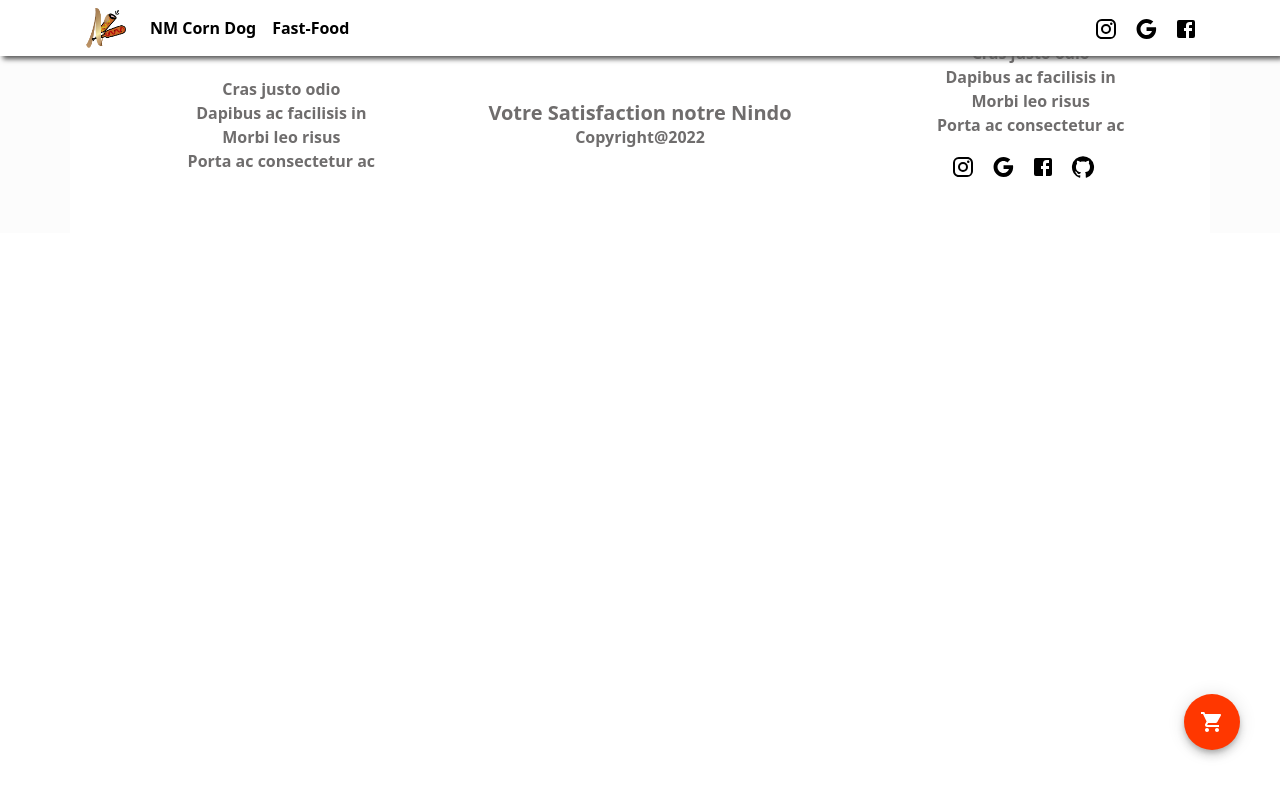
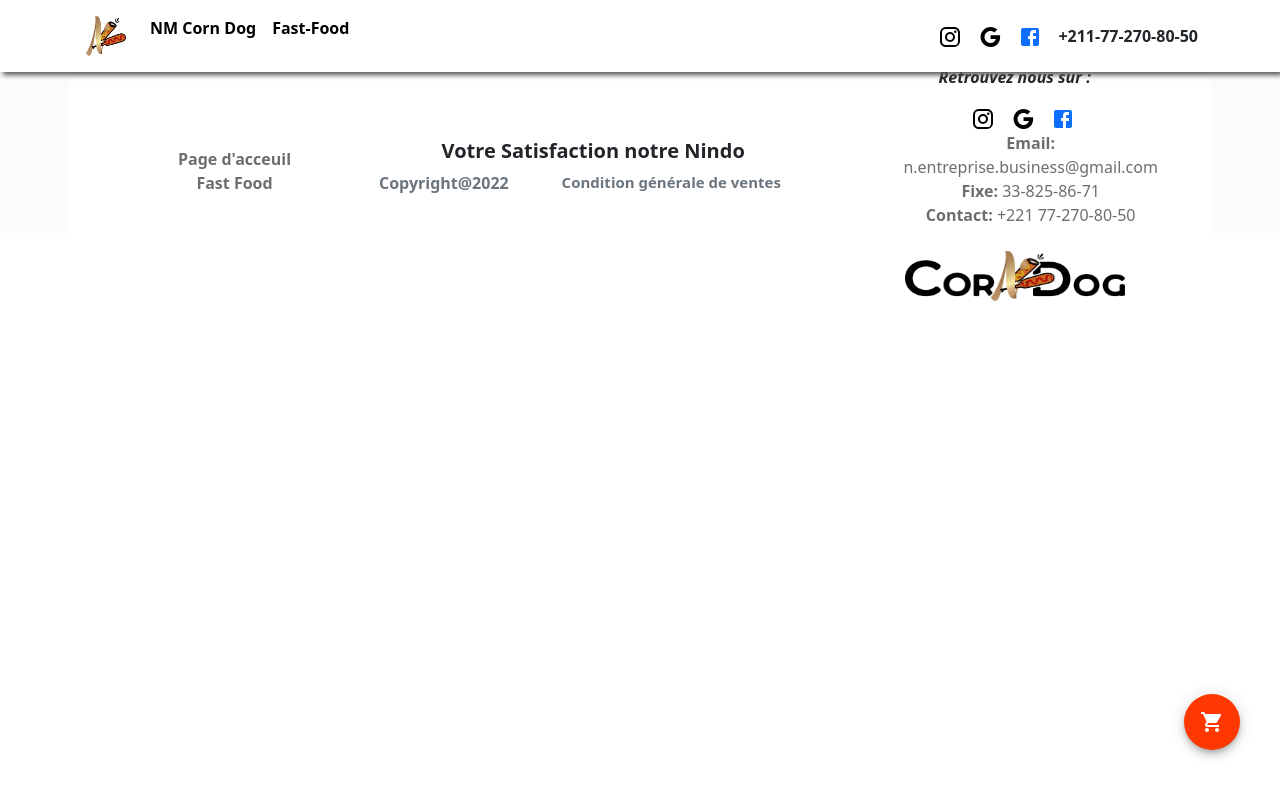
Before and after one commit to nicoHenriDi/CornDog, a React app: page /APropos in a window 1280 px wide. Built offline with nearby package versions, Linux system fonts and the light colour scheme.

Commit message:
Modification Footer

```diff
--- a/public/index.html
+++ b/public/index.html
@@ -24,7 +24,7 @@
       work correctly both with client-side routing and a non-root public URL.
       Learn how to configure a non-root public URL by running `npm run build`.
     -->
-    <title>React App</title>
+    <title>NM Corn Dog</title>
   </head>
   <body>
     <noscript>You need to enable JavaScript to run this app.</noscript>
--- a/src/Component/Footer.js
+++ b/src/Component/Footer.js
@@ -8,46 +8,67 @@ import { Container } from "react-bootstrap";
 import InstagramIcon from '@mui/icons-material/Instagram';
 import GoogleIcon from '@mui/icons-material/Google';
 import FacebookIcon from '@mui/icons-material/Facebook';
-import GitHubIcon from '@mui/icons-material/GitHub';
+// import GitHubIcon from '@mui/icons-material/GitHub';
+
+//Image Logo
+import photoLogo from '../Image/Logo4.png';
+
 function Footer(){
     return (
         <Container>
         <Row className="Footer p-2">
-                <Col className="FooterLeft">
+                <Col className="FooterLeft" sm={3} md={3} xl={3} lg={3}>
                     <ul>
-                        <li><strong>Cras justo odio</strong></li>
-                        <li><strong>Dapibus ac facilisis in</strong></li>
-                        <li><strong>Morbi leo risus</strong></li>
-                        <li><strong>Porta ac consectetur ac</strong></li>
+                        <li><strong>Page d'acceuil</strong></li>
+                        <li><strong>Fast Food</strong></li>
                     </ul>
                 </Col>
                 <Col className="FooterCenter">
                     <h5 className='Footer-slogan' style={{margin:"0",padding:"0"}}><strong>Votre Satisfaction notre Nindo</strong></h5>
-                    <p className='Footer-Copyright'><strong>Copyright@2022</strong></p>
+                    <Row>
+                        <Col  sm={4} md={4} xl={4} lg={4}>
+                            <p className='Footer-Copyright text-muted p-2'><strong>Copyright@2022</strong></p>
+                        </Col>
+                        <Col>
+                            <p className='Mention-Légale text-muted p-2' style={{fontSize:"15px"}}><strong>Condition générale de ventes</strong></p>
+                        </Col>
+                    </Row>
                 </Col>
-                <Col className="FooterRight">
-                    <Col>
-                        <ul>
-                            <li><strong>Cras justo odio</strong></li>
-                            <li><strong>Dapibus ac facilisis in</strong></li>
-                            <li><strong>Morbi leo risus</strong></li>
-                            <li><strong>Porta ac consectetur ac</strong></li>
-                        </ul>
-                    </Col>
-                    <Col>
-                        <button style={{border:"0",background:"white"}} className="ms-3">
-                            <InstagramIcon />
-                        </button>
-                        <button style={{border:"0",background:"white"}} className="ms-3">
-                            <GoogleIcon />
-                        </button>
-                        <button style={{border:"0",background:"white"}} className="ms-3">
-                            <FacebookIcon />
-                        </button>
-                        <button style={{border:"0",background:"white"}} className="ms-3">
-                            <GitHubIcon />
-                        </button>
-                    </Col>
+                <Col className="FooterRight" sm={4} md={4} xl={4} lg={4}>
+                    <Row className="p-2">
+                        <Row className="p-0 m-0" style={{display:"flex",flexDirection:"column",alignItems:"center"}}>
+                                    <Col className="p-0 m-0 mt-3" lg={6}>
+                                        <p><i><strong>Retrouvez nous sur :</strong></i></p>
+                                    </Col>
+                                    <Col lg={6}>
+
+                                            <button style={{border:"0",background:"white"}} className="ms-3 p-0">
+                                                <InstagramIcon />
+                                            </button>
+                                        <button style={{border:"0",background:"white"}} className="ms-3 p-0">
+                                            <GoogleIcon />
+                                        </button>
+
+
+                                            <button style={{border:"0",background:"white"}} className="ms-3 p-0">
+                                                <a href="https://www.facebook.com/Nentreprise.business?mibextid=ZbWKwL" target="_blank" rel="noreferrer">
+                                                <FacebookIcon />
+                                                </a>
+                                            </button>
+                                    </Col>
+                            </Row>
+                        <Col lg={12}>
+                            <ul>
+                                <li><strong>Email:</strong>  n.entreprise.business@gmail.com</li>
+                                <li><strong>Fixe:</strong>  33-825-86-71</li>
+                                <li><strong>Contact:</strong>  +221 77-270-80-50</li>
+                            </ul>
+                        </Col>
+                        <Col className="p-2">
+                                    <img src={photoLogo} width="220" height="50"
+                            style={{margin:"0",padding:"0"}} alt='logo entreprise' />
+                        </Col>
+                    </Row>
                 </Col>
         </Row>
         </Container>
--- a/src/Component/Navbar.js
+++ b/src/Component/Navbar.js
@@ -17,7 +17,7 @@ import photoLogo from '../Image/logo-navbar.png';
 import InstagramIcon from '@mui/icons-material/Instagram';
 import GoogleIcon from '@mui/icons-material/Google';
 import FacebookIcon from '@mui/icons-material/Facebook';
-import GitHubIcon from '@mui/icons-material/GitHub';
+// import GitHubIcon from '@mui/icons-material/GitHub';
 
 function NavBar(){
     const [navbar,setNavbar]=useState(false);
@@ -62,18 +62,18 @@ function NavBar(){
                                 <Nav.Link as={Link} to="Fast-Food" className="text-black"><strong>Fast-Food</strong></Nav.Link>
                                 {/* <Nav.Link as={Link} to="APropos" className="text-black"><strong>à Propos de Nous</strong></Nav.Link> */}
                             </Nav>
-                            <button style={{border:"0",background:"white"}} className="ms-3">
+                            <button style={{border:"0",background:"white"}} className="ms-3 p-0">
                             <InstagramIcon />
                             </button>
-                            <button style={{border:"0",background:"white"}} className="ms-3">
+                          <button style={{border:"0",background:"white"}} className="ms-3 p-0">
                                 <GoogleIcon />
                             </button>
-                            <button style={{border:"0",background:"white"}} className="ms-3">
+                            <button style={{border:"0",background:"white"}} className="ms-3 p-0">
+                                <a href="https://www.facebook.com/Nentreprise.business?mibextid=ZbWKwL" target="_blank" rel="noreferrer">
                                 <FacebookIcon />
+                                </a>
                             </button>
-                            {/* <button style={{border:"0",background:"white"}} className="ms-3">
-                                <GitHubIcon />
-                            </button> */}
+                            <p className="mt-3 ms-3"><strong>+211-77-270-80-50</strong></p>
               </Offcanvas.Body>
             </Navbar.Offcanvas>
                     </Container>
--- a/src/Styles/Footer.css
+++ b/src/Styles/Footer.css
@@ -5,12 +5,11 @@
     height: 200px;
 }
 .Footer-slogan{
-    color:#6f6d6d;
     padding-top: 50px;
 }
-.Footer-Copyright{
+/* .Footer-Copyright{
     color:#6f6d6d;
-}
+} */
 ul{
     list-style-type: none;
     color:#6f6d6d;
```
Also changed, not shown: Server/index.js (+17 -17 lines).
